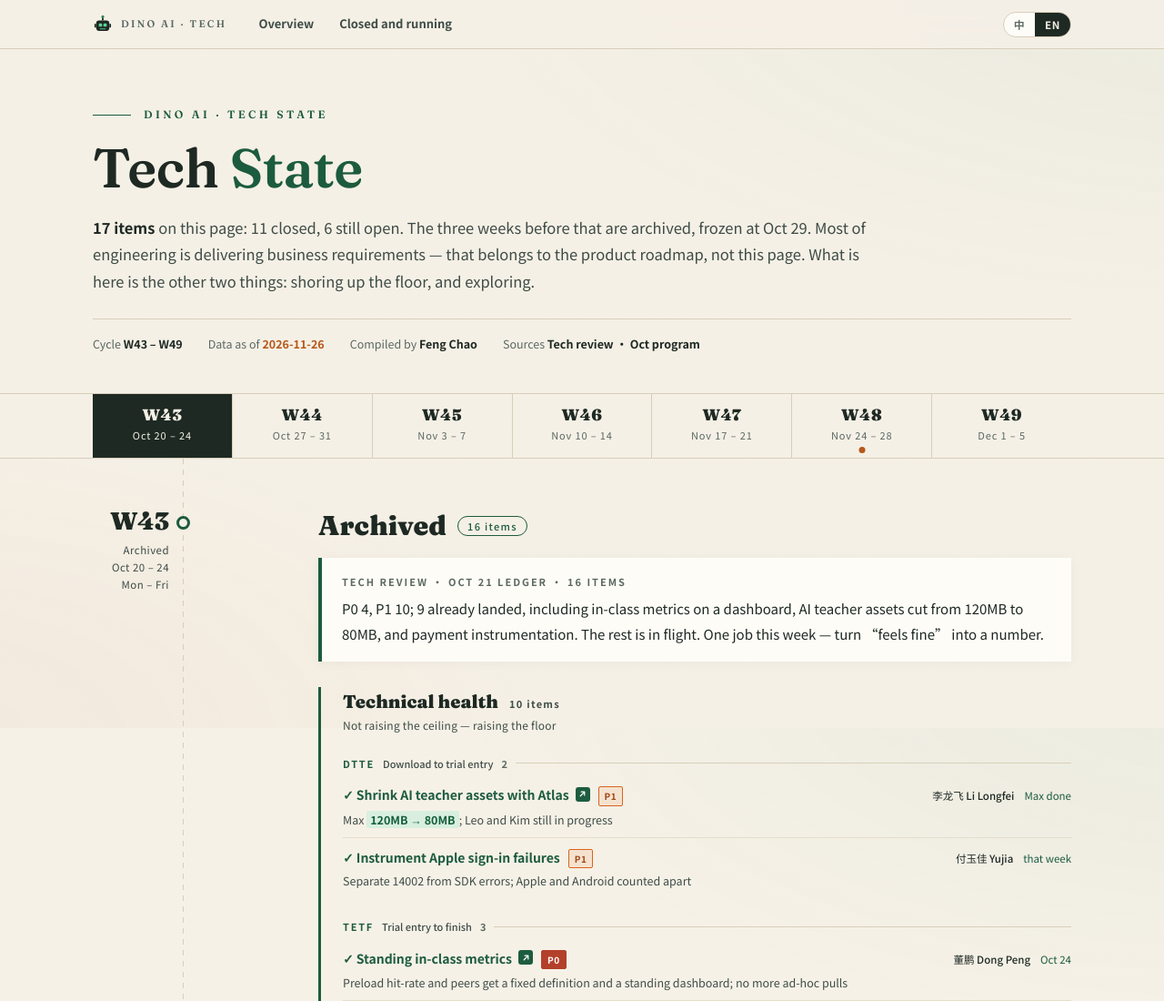
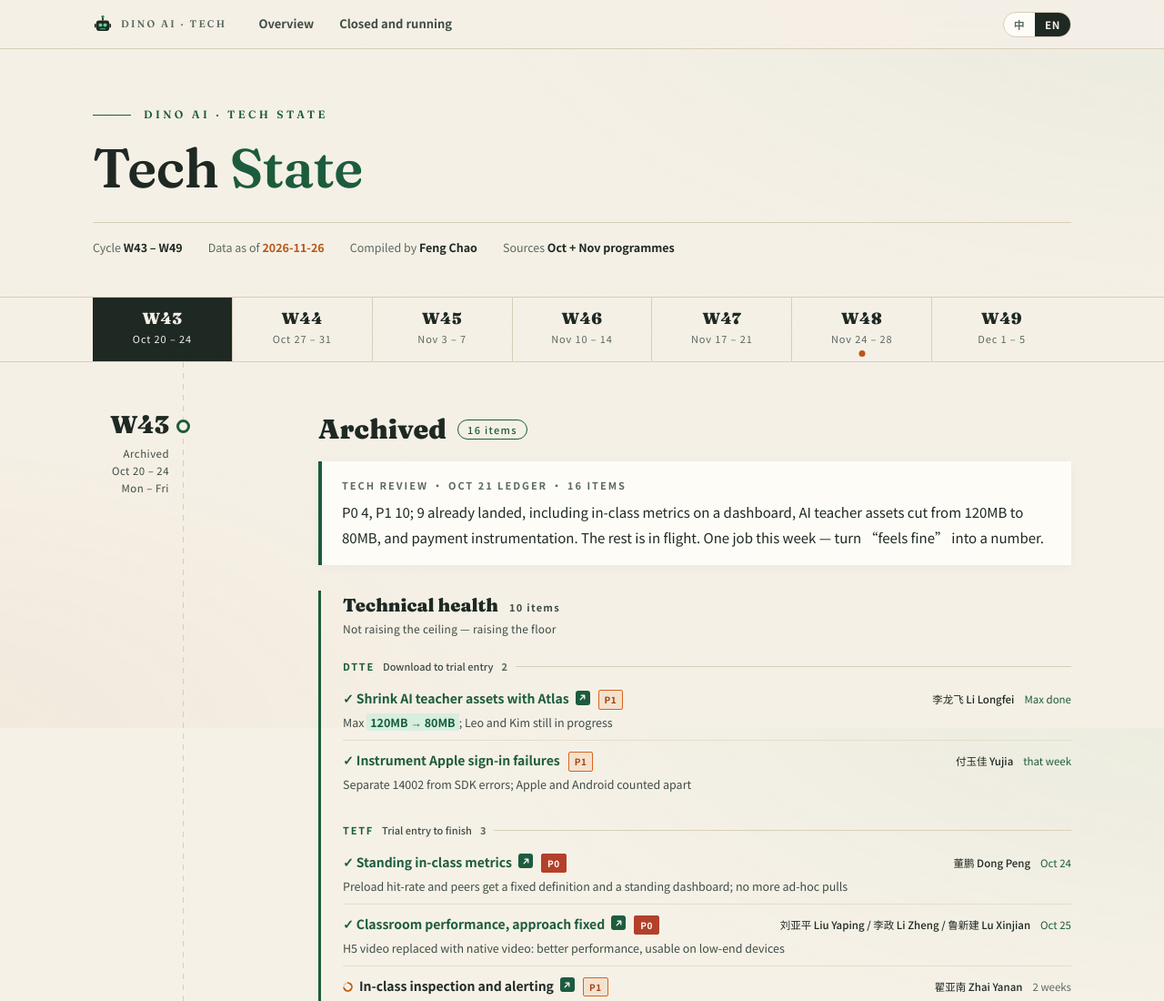
Before and after one commit to fengchao0707/dino-tech-state, a plain HTML site: page index.html in a window 1280 px wide. Shown: the top 1100 px of the page at 91% size. Drawn offline with Linux system fonts and the light colour scheme.

Commit message:
update: 2026-11-26 22:05

```diff
--- a/index.html
+++ b/index.html
@@ -159,6 +159,7 @@ nav.tl a.on[data-current]::after{background:#e9a06a}
 }
 .node.core .node-title .tag{border-color:var(--orange);color:var(--orange)}
 .node.core .node-title .tag.live{background:var(--orange);border-color:var(--orange);color:#fff;font-weight:600}
+#lede:empty{display:none}
 .story{
   margin:16px 0 22px;padding:16px 22px;background:var(--card);border-left:4px solid var(--green);
   font-size:15px;line-height:1.85;color:var(--ink);box-shadow:0 2px 12px rgba(31,42,36,.04);
@@ -622,8 +623,8 @@ const I18N = {
     nav:[['#top','总览'],['#current','收口与在跑']],
     kicker:'Dino AI · Tech State',
     h1:'技术<em>状态</em>',
-    lede:'这一版 <b>{total} 项</b>：收口 {closed} 项，还开着 {open} 项。再往前三周是封存记录，状态停在 10-29。大部分研发人力在交付业务需求，那部分写在产品里程碑里，不在这页。这里只讲另外两件事——补地基，和探索。',
-    meta:[['周期','W43 – W49'],['数据截止','2026-11-26'],['整理','冯超'],['来源','技术专项会 · 10 月技术专项']],
+    lede:'',
+    meta:[['周期','W43 – W49'],['数据截止','2026-11-26'],['整理','冯超'],['来源','10 月专项 + 11 月专项']],
     count:'项',
     live:'进行中',
     fbTitle:'反馈',
@@ -637,8 +638,8 @@ const I18N = {
     nav:[['#top','Overview'],['#current','Closed and running']],
     kicker:'Dino AI · Tech State',
     h1:'Tech <em>State</em>',
-    lede:'<b>{total} items</b> on this page: {closed} closed, {open} still open. The three weeks before that are archived, frozen at Oct 29. Most of engineering is delivering business requirements — that belongs to the product roadmap, not this page. What is here is the other two things: shoring up the floor, and exploring.',
-    meta:[['Cycle','W43 – W49'],['Data as of','2026-11-26'],['Compiled by','Feng Chao'],['Sources','Tech review · Oct program']],
+    lede:'',
+    meta:[['Cycle','W43 – W49'],['Data as of','2026-11-26'],['Compiled by','Feng Chao'],['Sources','Oct + Nov programmes']],
     count:'items',
     live:'LIVE NOW',
     fbTitle:'Feedback',
```
